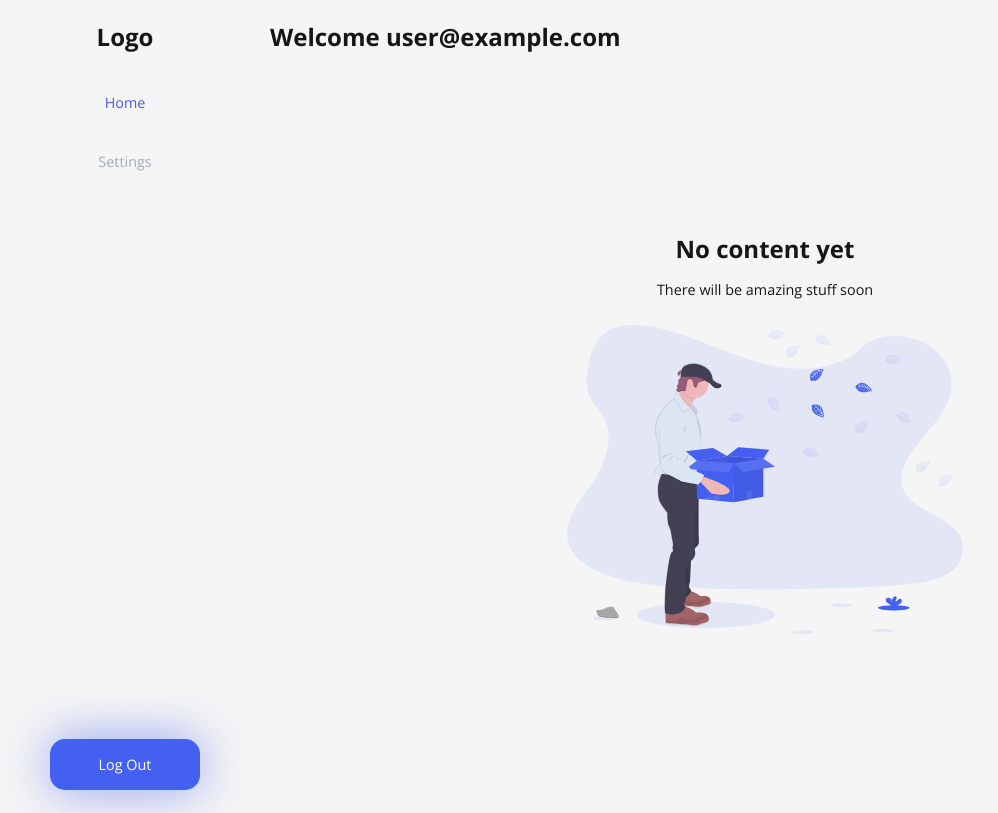
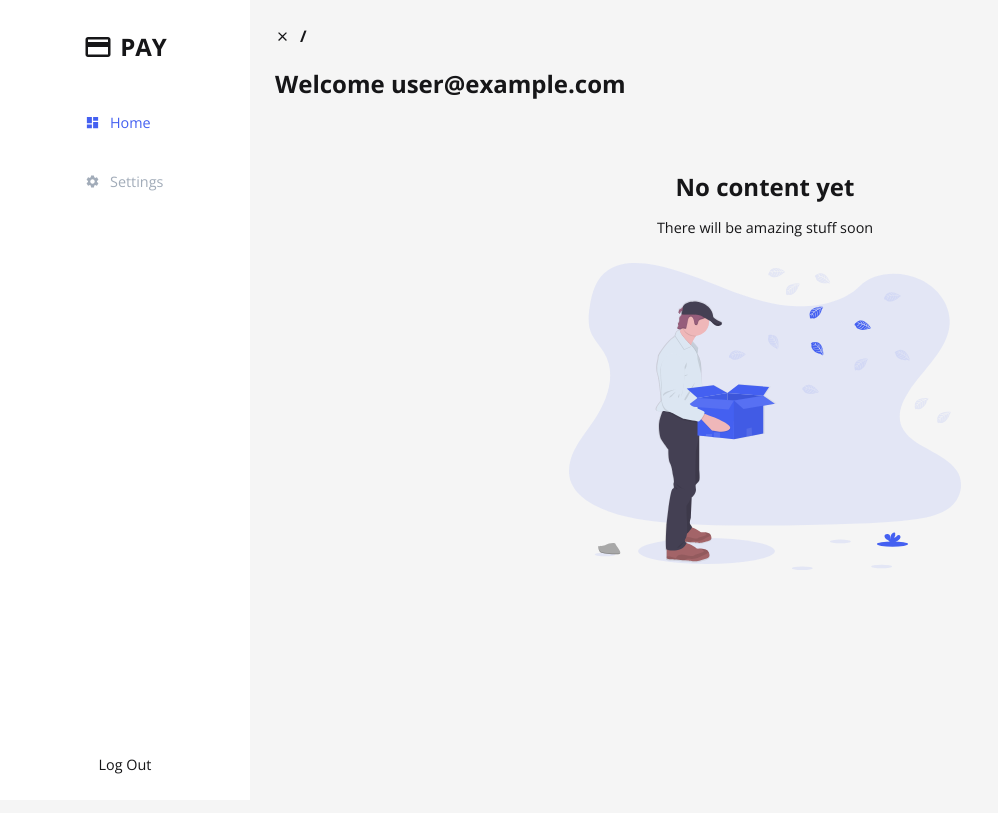
Before and after one commit to nico-fri/webApp_1, a React (Create React App) app: page / in a window 1280 px wide. Shown: the whole page, without its empty margins (0-998 px from the left). Built offline with nearby package versions, Linux system fonts and the light colour scheme; no server answers; sample sign-in values are in the browser's storage.

Commit message:
sidebar fix

```diff
--- a/src/App.css
+++ b/src/App.css
@@ -154,6 +154,7 @@ input {
   padding: 16px;
   border: none;
   border-radius: 15px;
+  transition: 0.3s all ease;
 }
 
 .btn--primary {
@@ -162,6 +163,21 @@ input {
   box-shadow: 0px 0px 50px 0px #8e9ff0;
   -moz-box-shadow: 0px 0px 50px 0px #8e9ff0;
   -webkit-box-shadow: 0px 0px 50px 0px #8e9ff0;
+}
+
+.btn--primary:hover {
+  box-shadow: 0px 0px 30px 0px #8e9ff0;
+  -moz-box-shadow: 0px 0px 30px 0px #8e9ff0;
+  -webkit-box-shadow: 0px 0px 30px 0px #8e9ff0;
+}
+
+.btn--secondary {
+  background: none;
+  color: var(--dark);
+}
+
+.btn--secondary:hover {
+  color: var(--pri-color);
 }
 
 .btn--large {
--- /dev/null
+++ b/src/components/Navbar/Navbar.css
@@ -0,0 +1,3 @@
+.navbar {
+  margin-bottom: 20px;
+}
--- a/src/components/Navbar/Navbar.js
+++ b/src/components/Navbar/Navbar.js
@@ -1,9 +1,13 @@
 import React from 'react'
+import { useLocation } from 'react-router-dom'
+import './Navbar.css'
 
 function Navbar() {
+  const location = useLocation()
+
   return (
-    <div>
-      <h3>WEB APP</h3>
+    <div className='navbar'>
+      <h4>{location.pathname}</h4>
     </div>
   )
 }
--- a/src/components/NoContent/NoContent.css
+++ b/src/components/NoContent/NoContent.css
@@ -1,5 +1,5 @@
 .noContent {
-  height: 100%;
+  margin: 70px 0;
   display: flex;
   justify-content: center;
   align-items: center;
@@ -17,3 +17,9 @@
 .noContent__img {
   width: 40%;
 }
+
+@media (max-width: 768px) {
+  .noContent__img {
+    width: 80%;
+  }
+}
--- a/src/components/Sidebar/Sidebar.css
+++ b/src/components/Sidebar/Sidebar.css
@@ -1,36 +1,52 @@
 .sidebar {
   display: flex;
   flex-direction: column;
+  align-items: center;
+  background: var(--light);
   height: 100%;
-  width: 100%;
-  align-items: center;
 }
 
-.sidebar__title {
-  margin: 20px 0;
+.sidebar__header {
+  display: flex;
+  align-items: center;
+  justify-content: center;
+  margin: 30px 0;
+}
+
+.sidebar__logoIcon {
+  height: 30px;
+  width: 30px;
+  margin-right: 7px;
 }
 
 .sidebar__links {
   flex: 1;
-  width: 100%;
-  display: flex;
-  align-items: center;
-  flex-direction: column;
-}
-
-.sidebar__item {
-  padding: 20px;
 }
 
 .sidebar__link {
   color: var(--grey) !important;
   font-weight: 400 !important;
+  display: flex;
+  flex-direction: row;
+  padding: 20px 85px;
+  width: 250px;
+  align-items: center;
 }
 
-.active {
+.active,
+.sidebar__item:hover .sidebar__link,
+.active .sidebar__icons,
+.sidebar__item:hover .sidebar__icons {
   color: var(--pri-color) !important;
 }
 
 .sidebar__btn {
   margin-bottom: 10px;
 }
+
+.sidebar__icons {
+  height: 15px;
+  margin-right: 10px;
+  width: 15px;
+  color: var(--grey);
+}
--- a/src/components/Sidebar/Sidebar.js
+++ b/src/components/Sidebar/Sidebar.js
@@ -4,8 +4,10 @@ import { useAuth } from '../../contexts/AuthContext'
 import links from '../../data/links'
 import { NavLink } from 'react-router-dom'
 import { useHistory } from 'react-router-dom'
+import { MdSettings, MdDashboard, MdPayment } from 'react-icons/md'
+import { IconContext } from 'react-icons/lib'
 
-function Sidebar() {
+function Sidebar({ setMenuOpen }) {
   const { logout } = useAuth()
   const [error, setError] = useState('')
   const history = useHistory()
@@ -23,7 +25,13 @@ function Sidebar() {
 
   return (
     <aside className='sidebar'>
-      <h2 className='sidebar__title'>Logo</h2>
+      <div className='sidebar__header'>
+        <IconContext.Provider value={{ className: 'sidebar__logoIcon' }}>
+          <MdPayment />
+        </IconContext.Provider>
+        <h3>PAY</h3>
+      </div>
+
       <ul className='sidebar__links'>
         {links.map((item, index) => (
           <li className='sidebar__item ' key={index}>
@@ -33,6 +41,10 @@ function Sidebar() {
               to={item.link}
               activeClassName='active'
             >
+              <IconContext.Provider value={{ className: 'sidebar__icons' }}>
+                {item.icon === 'home' && <MdDashboard />}
+                {item.icon === 'settings' && <MdSettings />}
+              </IconContext.Provider>
               {item.title}
             </NavLink>
           </li>
@@ -46,7 +58,7 @@ function Sidebar() {
             </div>
           )}
           <button
-            className='btn btn--primary btn--large sidebar__btn'
+            className='btn btn--secondary btn--large sidebar__btn'
             onClick={handleLogout}
           >
             Log Out
--- a/src/data/links.js
+++ b/src/data/links.js
@@ -2,12 +2,12 @@ const links = [
   {
     title: 'Home',
     link: '/',
-    icon: '',
+    icon: 'home',
   },
   {
     title: 'Settings',
     link: '/settings',
-    icon: '',
+    icon: 'settings',
   },
 ]
 
--- a/src/pages/Dashboard/Dashboard.css
+++ b/src/pages/Dashboard/Dashboard.css
@@ -1,20 +1,31 @@
 .dashboard {
   display: flex;
   flex-direction: row;
+  background: var(--bg-color);
+  overflow-y: scroll;
   height: 100%;
 }
 
 .dashboard__sidebar {
-  width: 250px;
-}
-
-@media screen and (max-width: 992px) {
-  .dashboard__sidebar {
-    display: none;
-  }
+  height: 100%;
 }
 
 .dashboard__container {
-  margin: 20px;
+  margin: 25px;
   flex: 1;
 }
+
+.dashboard__icon {
+  height: 15px;
+  width: 15px;
+  margin-top: 4px;
+  margin-right: 10px;
+}
+
+.dashboard__icon:hover {
+  color: var(--pri-color);
+}
+
+.dashboard__header {
+  display: flex;
+}
--- a/src/pages/Dashboard/Dashboard.js
+++ b/src/pages/Dashboard/Dashboard.js
@@ -1,4 +1,4 @@
-import React from 'react'
+import React, { useState } from 'react'
 import { useAuth } from '../../contexts/AuthContext'
 import './Dashboard.css'
 import Sidebar from '../../components/Sidebar/Sidebar'
@@ -6,18 +6,30 @@ import { BrowserRouter as Router, Switch, Route } from 'react-router-dom'
 import Home from '../../components/Home/Home'
 import UpdateProfile from '../../components/UpdateProfile/UpdateProfile'
 import NoContent from '../../components/NoContent/NoContent'
+import Navbar from '../../components/Navbar/Navbar'
+import { HiMenuAlt4 } from 'react-icons/hi'
+import { IconContext } from 'react-icons/lib'
+import { MdClose } from 'react-icons/md'
 
 export default function Dashboard() {
   const { currentUser } = useAuth()
+  const [menuOpen, setMenuOpen] = useState(true)
 
   return (
     <Router>
       <div className='dashboard'>
-        <div className='dashboard__sidebar'>
-          <Sidebar />
-        </div>
+        <div className='dashboard__sidebar'>{menuOpen && <Sidebar />}</div>
         <Switch>
           <div className='dashboard__container'>
+            <div className='dashboard__header'>
+              <div onClick={() => setMenuOpen(!menuOpen)}>
+                <IconContext.Provider value={{ className: 'dashboard__icon' }}>
+                  {!menuOpen && <HiMenuAlt4 />}
+                  {menuOpen && <MdClose />}
+                </IconContext.Provider>
+              </div>
+              <Navbar />
+            </div>
             <Route exact path='/'>
               <Home name={currentUser.email} />
               <NoContent />
```
Also changed, not shown: src/assets/logo.svg (added), 1 other file (tests, documents, lock files or other folders).
